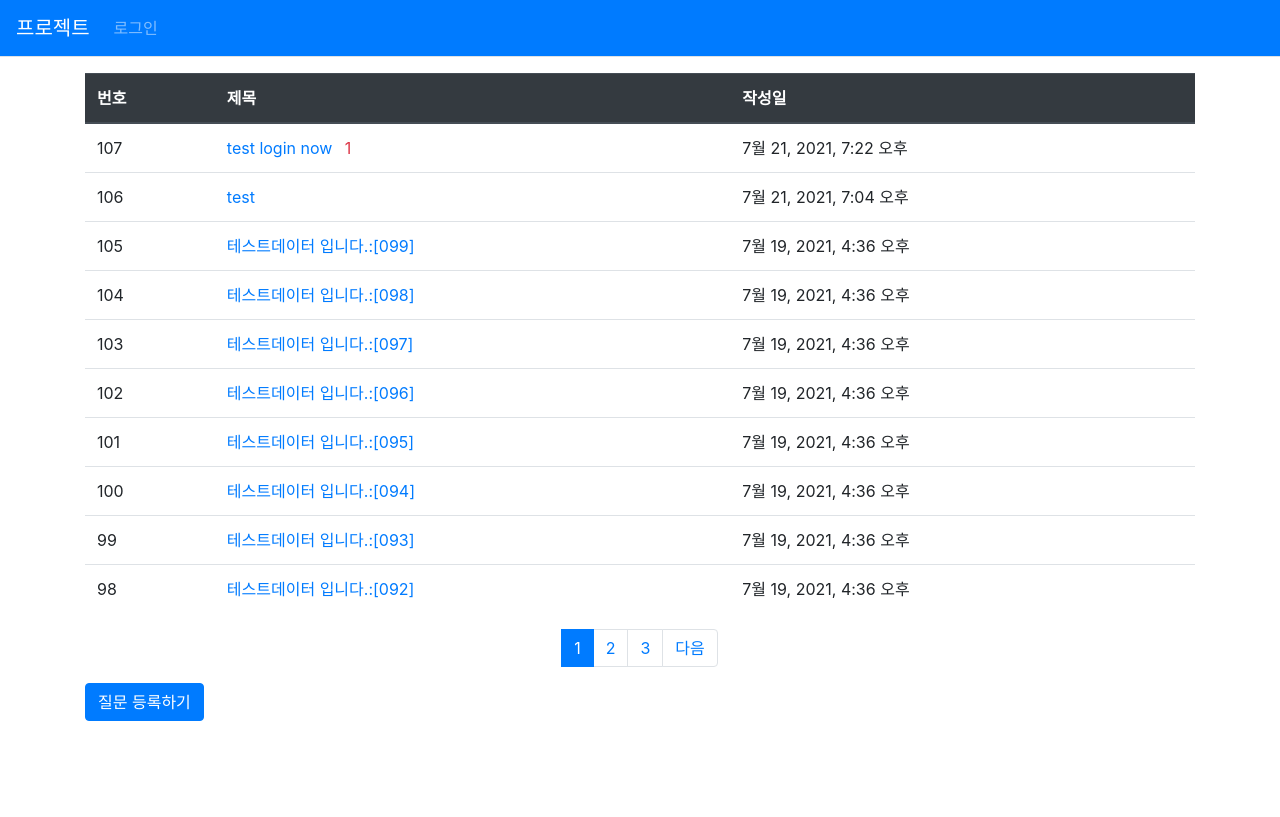
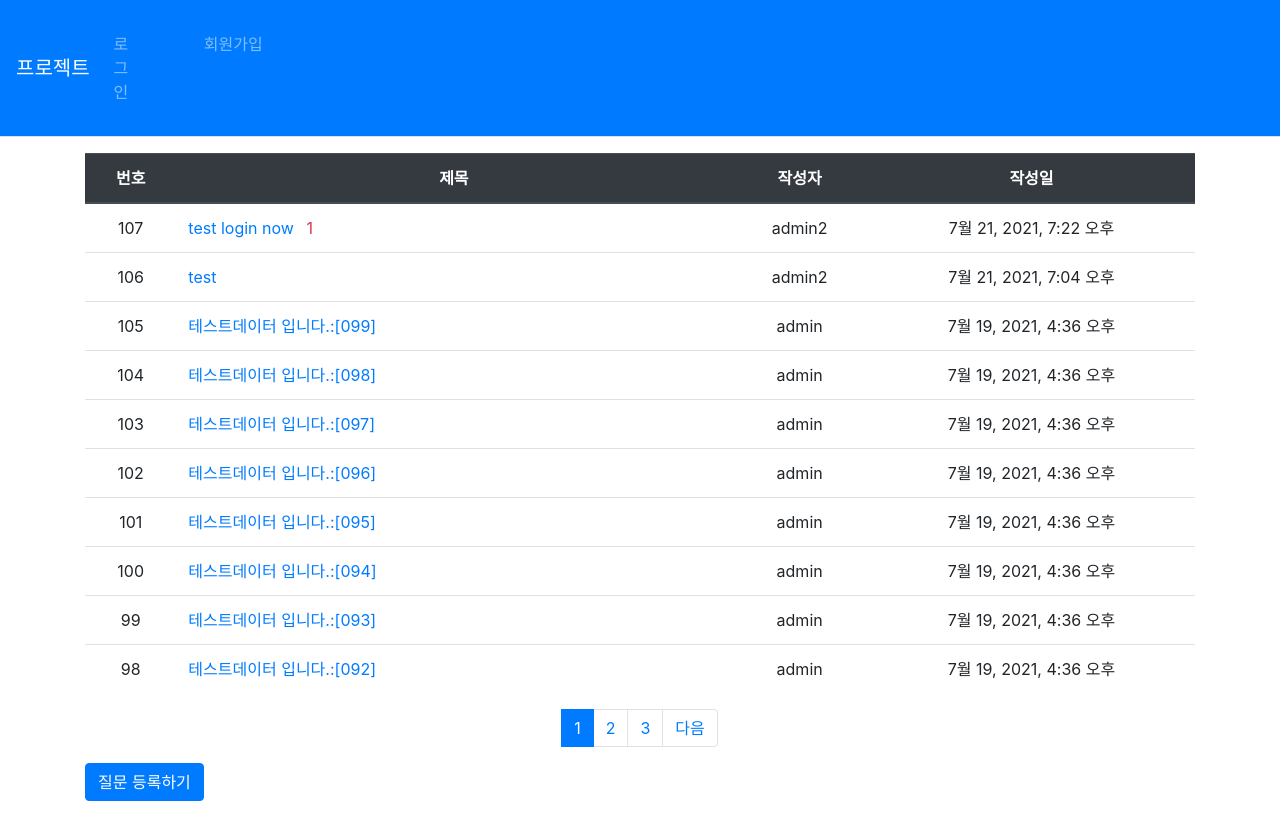
Before and after one commit to kanhannim/app1, a Django app: page / in a window 1280 px wide. Before the commit the page ends 721 px from the top, so only its background shows below. Run offline with Django 3.2, Linux system fonts and the light colour scheme; data comes from the database, SQL or seed files in the repository; both versions use the stored data as it was after the commit; some libraries are stand-ins or nearby versions.

Commit message:
파이참 commit & push 테스트 21.07.21 수업

```diff
--- a/app1/models.py
+++ b/app1/models.py
@@ -1,11 +1,12 @@
 from django.db import models
-
+from django.contrib.auth.models import User
 # Create your models here.
 # 질문과 답변 테이블 생성 (21.7.8 김관동)
 # 질문 테이블 : Question
 # 질문 제목 : subject
 # 질문 내용 : content
 # 질문작성일자 : create_date
+# 답변 테이블 : Answer
 
 # <-------------------- 질문 테이블 --------------->
 class Question(models.Model):
@@ -13,6 +14,15 @@ class Question(models.Model):
     content = models.TextField()
     create_date = models.DateTimeField()
 
+# --------------- 21.07.21 컬럼 추가(작성자/글쓴이 author) -----------
+#     추가하는 author = 사용자 ID 로 쓸것임.
+# on_delete=models.CASCADE : User 에 있는 값이 삭제되면 해당 값과 연결된
+#                            Question 테이블의 데이터를 삭제 하라는 의미
+    author = models.ForeignKey(User, on_delete=models.CASCADE)
+    # modify_date 컬럼 = 수정일자(작성한 질문에 대한)
+    # null=True : 해당 컬럼에 Null 값 허용
+    # blank=True : 폼 데이터 검사시 값이 없어도 된다는 의미.
+    modify_date = models.DateTimeField(null=True, blank=True)
     def __str__(self):
         return self.subject
 
@@ -26,3 +36,6 @@ class Answer(models.Model):
     question = models.ForeignKey(Question, on_delete=models.CASCADE)
     answer_content = models.TextField()
     create_date = models.DateTimeField()
+    # null=True : 컬럼에 null 값 허용.
+    author = models.ForeignKey(User, on_delete=models.CASCADE, null=True)
+    modify_date = models.DateTimeField(null=True, blank=True)
--- a/app1/urls.py
+++ b/app1/urls.py
@@ -7,9 +7,11 @@ app_name = 'app1'
 
 urlpatterns = [
     path('', views.index, name='index'),
-    #--------- 상세보기 페이지 추가 21.07.12(king) detail, answer url 부여--------------------
+    # --- 상세보기 페이지 추가 21.07.12(king) detail, answer url 부여--------------------
     path('<int:question_id>/', views.detail, name='detail'),
     path('answer/create/<int:question_id>/', views.answer_create, name='answer_create'),
-    #---------- 21.07.13 질문등록 url 부여 ---------------------------
+    # --- 21.07.13 질문등록 url 부여 --------------------------------------------------
     path('question/create', views.question_create, name='question_create'),
+    # --- 21.07.21. 퀴즈 : question_modify url 등록. 위에서 형식 참조. 규칙성 있게 만들면 추후 사용 편리성 증대 -------
+    path('question/modify/<int:question_id>/', views.question_modify, name='question_modify'),
 ]
--- a/app1/views.py
+++ b/app1/views.py
@@ -10,7 +10,7 @@ from django.utils import timezone
 from app1.forms import QuestionForm
 # 21.07.19. 페이징 처리 관련 모듈 import
 from django.core.paginator import Paginator
-
+from django.contrib.auth.decorators import login_required
 
 
 def index(request):
@@ -54,13 +54,16 @@ def answer_create(request, question_id):
     return redirect('app1:detail', question_id=question.id)
 
 # 질문 등록 함수 21.07.13
+# @login_required 를 추가해서 만약 질문등록하기 페이지 이동시 로그인이 안되어 있다면
+# 로그인 페이지로 먼저 이동 시킨다.
+@login_required(login_url='common:login')
 def question_create(request):
     # 수정내용 : GET, POST(주소에 데이터가 포함/느리다) 방식에 대한 처리
     # question_form 으로 들어올때
     # 질문을 등록할때
     # post 방식인지 get 방식인지 확인
     # 이유 : 단순히 질문등록 페이지를 오픈한 것인지
-    # 아니면 질문등록 페이지에 데이터를 입력해서 저장한것인지를 구분
+    # 아니면 질문등록 페이지에 데이터를 입력해서 저장 한 것인지를 구분
     if request.method == "POST":
         # forms.py 에 설정한 QuestionForm 클래스를 호출
         # request.POST : 사용자가 입력한 데이터를 받아온다.
@@ -72,8 +75,10 @@ def question_create(request):
             # 아직 DB 로 저장하지는 않았다
             question = form.save(commit=False)
             # create_date 컬럼을 따로 입력받지않은 이유?
-            # 현재시간으로 입력받기 위해 view 에서 처리
+            # 현재시간으로 입력받기 위해
+            # view 에서 처리
             question.create_date = timezone.now()
+            question.author = request.user
             # .save 없으면 저장 안되서 에러 발생
             question.save()
             return redirect('app1:index')
@@ -81,9 +86,16 @@ def question_create(request):
     else:
         form = QuestionForm()
         context = {'form': form}
-    return render(request, 'app1/question_form.html', {'form': form})
+    return render(request, 'app1/question_form.html', context)
 
-# 0714 수정 (기존내용 백업)
+# 21.07.21. King question_modify 관련 추가
+def question_modify(request, question_id):
+    form = QuestionForm()
+    return render(request, 'app1/question_form.html', {'form:form'})
+
+
+
+# 21.07.14. 수정 (기존내용 백업)
 # def question_create(request):
 #     form = QuestionForm()
 #     return render(request, 'app1/question_form.html', {'form': form})
--- a/config/settings.py
+++ b/config/settings.py
@@ -13,7 +13,7 @@ https://docs.djangoproject.com/en/3.1/ref/settings/
 from pathlib import Path
 
 # Build paths inside the project like this: BASE_DIR / 'subdir'.
-# base_DIR 의 기본 경로는 해당 프로젝트의 ROOT 경로
+# BASE_DIR 의 기본 경로는 해당 프로젝트의 ROOT 경로
 BASE_DIR = Path(__file__).resolve().parent.parent
 
 
@@ -22,7 +22,7 @@ BASE_DIR = Path(__file__).resolve().parent.parent
 
 # SECURITY WARNING: keep the secret key used in production secret!
 # django 의 각종 쿠키 파일관리등 보안을 담당하는 key
-# 시크릿키 오출시 해당 디장고 프로젝트의 보안기능 상실 위험성 증가
+# 시크릿키 노출시 해당 디장고 프로젝트의 보안기능 상실 위험성 증가
 SECRET_KEY = 'a_d9_o&v*!yq*hc*ah84!-=v2s_iydf%0u59b=6mmpe7$9c(ri'
 
 # SECURITY WARNING: don't run with debug turned on in production!
--- a/templates/app1/question_list.html
+++ b/templates/app1/question_list.html
@@ -9,23 +9,24 @@
     paginator.count : 전체 게시물 개수를 가져 옴.
     start_index : 현재 페이지의 시작 인덱스
     end_index : 현재 페이지의 끝 인덱스
-    일련번호 = 전체 게시물 개수- 시작 인덱스 - 현재 인덱스 +1
+    일련번호 = 전체 게시물 개수 - 시작 인덱스 - 현재 인덱스 +1
    -->
     <table class="table">
         <thead>
-        <tr class="thead-dark">
+        <tr class="text-center thead-dark">
             <th>번호</th>
-            <th>제목</th>
+            <th style="width:50%">제목</th>
+            <th>작성자</th>
             <th>작성일</th>
         </tr>
         </thead>
         <tbody>
         {% if question_list %}
         {% for question in question_list %}
-        <tr>
-<!--            <td>{{ forloop.counter }}</td> 이 줄을 아래처럼 변경 시킨다. -->
-            <td>{{ question_list.paginator.count|sub:question_list.start_index|sub:forloop.counter0|add:1}}</td>
-            <td>
+        <tr class="text-center">
+            <td>{{ question_list.paginator.count|sub:question_list.start_index|sub:forloop.counter0|add:1}}
+            </td>
+            <td class="text-left">
                 <a href="{% url 'app1:detail' question.id %}">{{question.subject}}
                 </a>
                 {% if question.answer_set.count > 0 %}
@@ -33,6 +34,7 @@
                 {% endif %}
 
             </td>
+            <td>{{ question.author.username }}</td>
             <td>{{ question.create_date }}</td>
         </tr>
         {% endfor %}
--- a/templates/common/signup.html
+++ b/templates/common/signup.html
@@ -7,7 +7,7 @@
         </div>
         <div class="col-8 text-right">
 <!--            <span>또는 <a href="{% url 'common:login' %}">로그인 하세요.</a></span>-->
-            <span>또는 <a href="#">로그인 하세요.</a></span>
+            <span>회원 이시면 <a href="{% url 'common:login' %}">로그인 하세요.</a></span>
         </div>
     </div>
     <form method="post" class="post-form">
--- a/templates/navbar.html
+++ b/templates/navbar.html
@@ -13,8 +13,15 @@
                 {% if user.is_authenticated %}
                 <a class="nav-link" href="{% url 'common:logout' %}">{{ user.username }}님(로그아웃)</a>
                 {% else %}
-<!--                <a class="nav-link" href="#">로그인</a>-->
-                <a class="nav-link" href="{% url 'common:login' %}">로그인</a>
+                <div class="row my-3">
+                    <div class="col-4">
+                        <a class="nav-link" href="{% url 'common:login' %}">로그인</a>
+                    </div>
+                    <div class="col-8 text-right">
+                        <a class="nav-link" href="{% url 'common:signup' %}">회원가입</a>
+                    </div>
+                </div>
+    </div>
                 {% endif %}
             </li>
         </ul>
```
Also changed, not shown: templates/app1/question_detail.html (+7 -1 lines), templates/common/login.html (+10 -0 lines), db.sqlite3.
